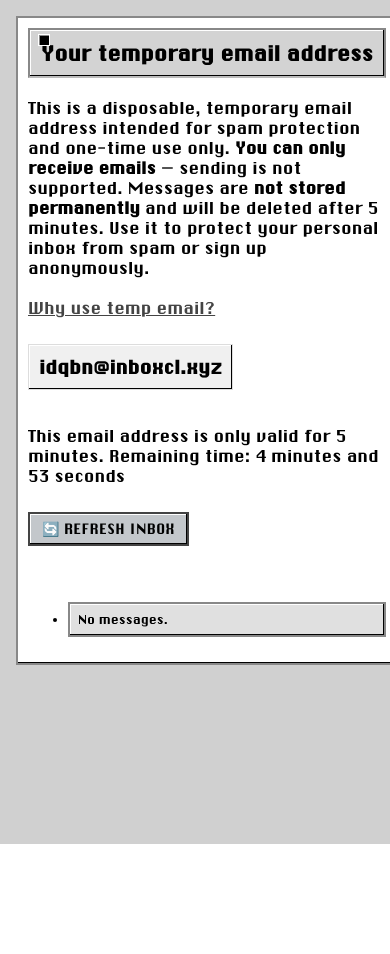
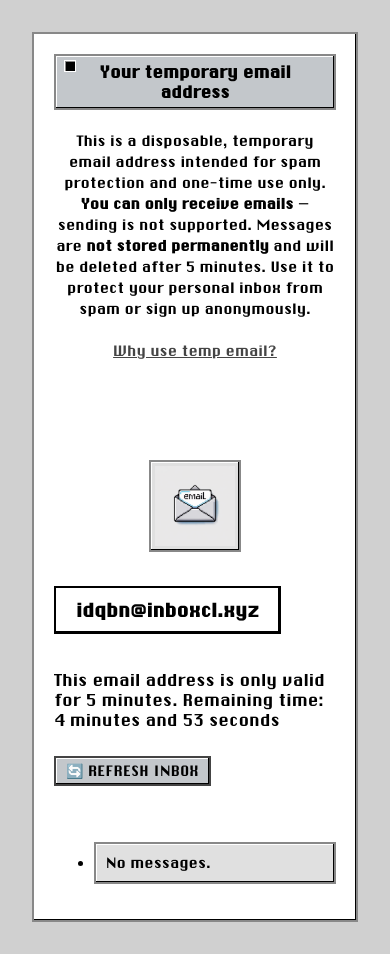
Before and after one commit to obrehmer/tempmail, a Flask app: page / in a window 390 px wide. Before the commit the page ends 844 px from the top, so only its background shows below. Run offline with Flask 3, Linux system fonts and the light colour scheme.

Commit message:
mac-email-icon.png

```diff
--- a/app/tempmail/backend/static/css/retro-mac.css
+++ b/app/tempmail/backend/static/css/retro-mac.css
@@ -152,99 +150,44 @@ input[type="text"]:focus {
   font-family: 'Chicago', 'Geneva', sans-serif;
 }
 
-/* Responsive Design */
+/* Responsive Info Section with Retro Image */
+.info-section {
+  display: flex;
+  align-items: flex-start;
+  gap: 20px;
+  margin-bottom: 20px;
+  flex-wrap: wrap;
+}
 
-/* Mobile Devices */
+.info-text {
+  flex: 1 1 300px;
+  font-size: 14px;
+  line-height: 1.5;
+  max-width: 100%;
+}
+
+.info-image img {
+  width: 80px;
+  height: auto;
+  border: 2px solid #888;
+  box-shadow: inset -1px -1px 0 #000, inset 1px 1px 0 #fff;
+  background-color: #e0e0e0;
+  padding: 4px;
+}
+
+/* Mobile-friendly layout */
 @media (max-width: 600px) {
-  body {
-    padding: 1rem;
+  .info-section {
+    flex-direction: column;
+    align-items: center;
+    text-align: center;
   }
 
-  .container {
-    width: 100%;
-    padding: 10px;
+  .info-text {
+    max-width: 100%;
   }
 
-  .tile {
-    font-size: 12px;
-    padding: 8px;
-  }
-
-  button {
-    font-size: 14px;
-    padding: 6px 12px;
-  }
-
-  .email-display {
-    font-size: 18px;
-    padding: 10px;
-    background-color: #f0f0f0;
-    border: 1px solid #ddd;
-  }
-
-  .window-header {
-    font-size: 20px;
-    padding: 10px;
-    background-color: #d3d3d3;
-    border-bottom: 2px solid #bbb;
-    text-align: center;
+  .info-image img {
+    margin-top: 10px;
   }
 }
-
-/* Tablet Devices */
-@media (min-width: 601px) and (max-width: 1024px) {
-  .container {
-    width: 90%;
-    padding: 15px;
-  }
-
-  h1 {
-    font-size: 28px;
-  }
-
-  .tile {
-    font-size: 14px;
-    padding: 12px;
-  }
-
-  button {
-    font-size: 16px;
-    padding: 8px 14px;
-  }
-
-  .email-display {
-    font-size: 20px;
-    padding: 12px;
-    background-color: #f9f9f9;
-    border: 1px solid #ccc;
-  }
-}
-
-/* Desktop Devices */
-@media (min-width: 1025px) {
-  .container {
-    width: 800px;
-    padding: 20px;
-  }
-
-  h1 {
-    font-size: 32px;
-  }
-
-  .tile {
-    font-size: 16px;
-    padding: 14px;
-  }
-
-  button {
-    font-size: 18px;
-    padding: 10px 16px;
-  }
-
-  .email-display {
-    font-size: 22px;
-    padding: 14px;
-    background-color: #e7e7e7;
-    border: 1px solid #bbb;
-  }
-}
--- a/app/tempmail/backend/templates/index.html
+++ b/app/tempmail/backend/templates/index.html
@@ -15,7 +15,7 @@
   <meta property="og:description" content="No signup. Just a quick inbox for those one-time emails. No storage, no tracking.">
   <meta property="og:url" content="https://tempmail.olifani.de/">
   <meta property="og:type" content="website">
-  <meta property="og:image" content="https://tempmail.olifani.eu/static/images/social-preview.png">
+  <meta property="og:image" content="https://tempmail.olifani.de/static/images/social-preview.png">
 
   <!-- Twitter -->
   <meta name="twitter:card" content="summary_large_image">
@@ -28,32 +28,35 @@
 </head>
 <body>
   <div class="container">
-    <!-- Main header with email address -->
     <div class="window-header">Your temporary email address</div>
 
-    <p style="max-width: 600px;">
+    <!-- INFO SECTION WITH IMAGE -->
+    <div class="info-section">
+      <div class="info-text">
         This is a disposable, temporary email address intended for spam protection and one-time use only.
         <strong>You can only receive emails</strong> — sending is not supported.
         Messages are <strong>not stored permanently</strong> and will be deleted after 5 minutes.
         Use it to protect your personal inbox from spam or sign up anonymously.
         <br><br>
         <a href="/why-temp-email">Why use temp email?</a>
-    </p>
+      </div>
+      <div class="info-image">
+        <img src="/static/images/mac-email-icon.png" alt="Retro Mac email icon">
+      </div>
+    </div>
 
-    <!-- Display the email address -->
-    <p>
+    <!-- DISPLAY EMAIL -->
     <div class="email-display">{{ email }}</div>
     {% if remaining_minutes <= 0 and remaining_seconds <= 0 %}
       <strong>The email address has expired. A new one has been created.</strong>
     {% else %}
       <p>This email address is only valid for 5 minutes. Remaining time: <span id="countdown-timer"></span></p>
     {% endif %}
-    </p>
 
-    <!-- Refresh inbox button -->
+    <!-- REFRESH BUTTON -->
     <button class="spaced-bottom" onclick="location.reload()">🔄 Refresh inbox</button>
 
-    <!-- Inbox Section -->
+    <!-- EMAIL LIST -->
     <ul>
       {% for mail in emails %}
         <li class="tile">
@@ -68,7 +71,6 @@
     </ul>
   </div>
 
-  <!-- Include the countdown timer logic from the external JavaScript file -->
   <script>
     window.remainingTime = {{ session['remaining_time'] | default(0) }};
   </script>
```
Also changed, not shown: other parts of app/tempmail/backend/static/css/retro-mac.css (+15 -17 lines), app/tempmail/backend/static/images/mac-email-icon.png (added). Lines whose indentation alone changed are shown as unchanged.
